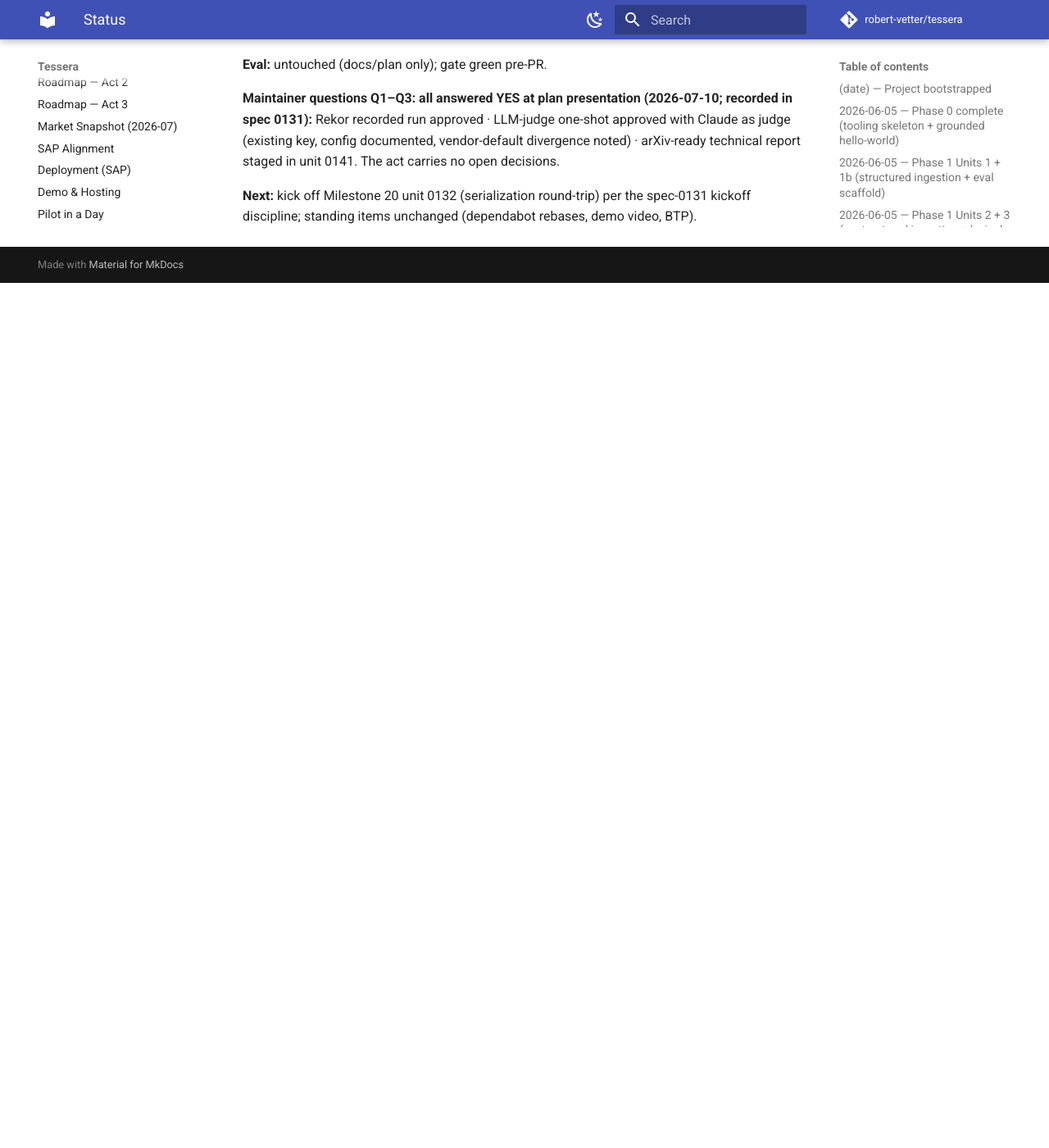
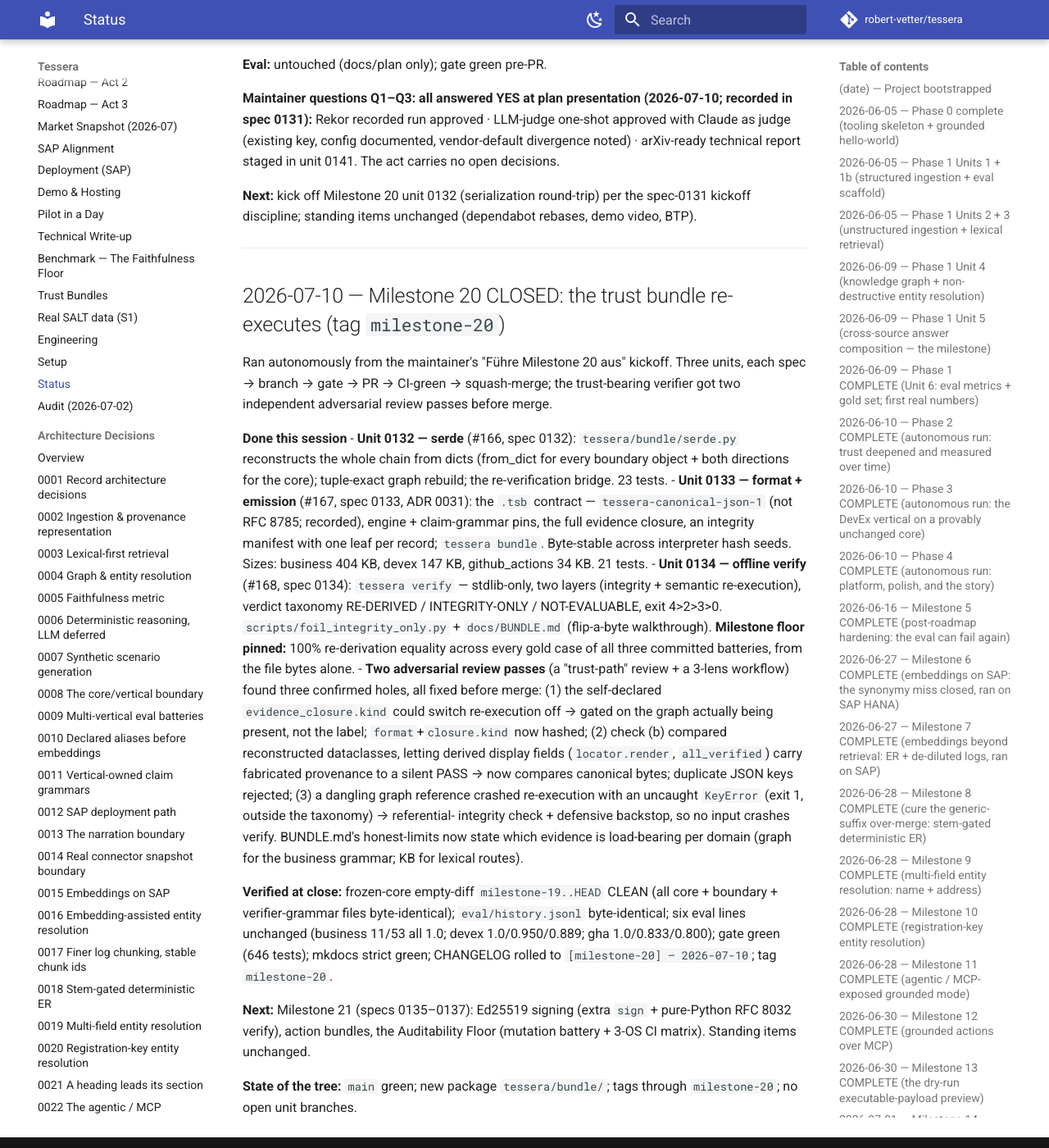
Before and after one commit to robert-vetter/tessera, an MkDocs documentation site: the page built from docs/STATUS.md, in a window 1280 px wide and 1400 px high, scrolled down 52112 px. Shown: the whole window at 82% size. Built offline with MkDocs 1.6.1 and Material for MkDocs 9.7.7, drawn with Linux system fonts in a browser that asks for light colours; comment, search, counter and statistics services are not loaded; before the commit the page ends 52457 px from its top, so only the background shows below that; some of the changed text lies outside the part shown.

Commit message:
docs: close Milestone 20 — trust bundles re-execute, frozen-core audit clean (#169)
CHANGELOG rolled to [milestone-20] — 2026-07-10; STATUS wrap with the
three units (0132 serde, 0133 format+emission, 0134 offline verify), the
two adversarial review passes and their three fixed holes, and the close
verification: frozen-core empty-diff milestone-19..HEAD clean, eval
byte-identical, gate green (646 tests).

Co-authored-by: Claude Fable 5 <noreply@anthropic.com>

```diff
--- a/docs/STATUS.md
+++ b/docs/STATUS.md
@@ -2603,3 +2603,58 @@ report staged in unit 0141. The act carries no open decisions.
 **Next:** kick off Milestone 20 unit 0132 (serialization round-trip)
 per the spec-0131 kickoff discipline; standing items unchanged
 (dependabot rebases, demo video, BTP).
+
+---
+
+## 2026-07-10 — Milestone 20 CLOSED: the trust bundle re-executes (tag `milestone-20`)
+
+Ran autonomously from the maintainer's "Führe Milestone 20 aus" kickoff.
+Three units, each spec → branch → gate → PR → CI-green → squash-merge;
+the trust-bearing verifier got two independent adversarial review passes
+before merge.
+
+**Done this session**
+- **Unit 0132 — serde** (#166, spec 0132): `tessera/bundle/serde.py`
+  reconstructs the whole chain from dicts (from_dict for every boundary
+  object + both directions for the core); tuple-exact graph rebuild; the
+  re-verification bridge. 23 tests.
+- **Unit 0133 — format + emission** (#167, spec 0133, ADR 0031): the
+  `.tsb` contract — `tessera-canonical-json-1` (not RFC 8785; recorded),
+  engine + claim-grammar pins, the full evidence closure, an integrity
+  manifest with one leaf per record; `tessera bundle`. Byte-stable across
+  interpreter hash seeds. Sizes: business 404 KB, devex 147 KB,
+  github_actions 34 KB. 21 tests.
+- **Unit 0134 — offline verify** (#168, spec 0134): `tessera verify` —
+  stdlib-only, two layers (integrity + semantic re-execution), verdict
+  taxonomy RE-DERIVED / INTEGRITY-ONLY / NOT-EVALUABLE, exit 4>2>3>0.
+  `scripts/foil_integrity_only.py` + `docs/BUNDLE.md` (flip-a-byte
+  walkthrough). **Milestone floor pinned:** 100% re-derivation equality
+  across every gold case of all three committed batteries, from the file
+  bytes alone.
+- **Two adversarial review passes** (a "trust-path" review + a 3-lens
+  workflow) found three confirmed holes, all fixed before merge:
+  (1) the self-declared `evidence_closure.kind` could switch
+  re-execution off → gated on the graph actually being present, not the
+  label; `format`+`closure.kind` now hashed; (2) check (b) compared
+  reconstructed dataclasses, letting derived display fields
+  (`locator.render`, `all_verified`) carry fabricated provenance to a
+  silent PASS → now compares canonical bytes; duplicate JSON keys
+  rejected; (3) a dangling graph reference crashed re-execution with an
+  uncaught `KeyError` (exit 1, outside the taxonomy) → referential-
+  integrity check + defensive backstop, so no input crashes verify.
+  BUNDLE.md's honest-limits now state which evidence is load-bearing per
+  domain (graph for the business grammar; KB for lexical routes).
+
+**Verified at close:** frozen-core empty-diff `milestone-19..HEAD` CLEAN
+(all core + boundary + verifier-grammar files byte-identical);
+`eval/history.jsonl` byte-identical; six eval lines unchanged
+(business 11/53 all 1.0; devex 1.0/0.950/0.889; gha 1.0/0.833/0.800);
+gate green (646 tests); mkdocs strict green; CHANGELOG rolled to
+`[milestone-20] — 2026-07-10`; tag `milestone-20`.
+
+**Next:** Milestone 21 (specs 0135–0137): Ed25519 signing (extra `sign`
++ pure-Python RFC 8032 verify), action bundles, the Auditability Floor
+(mutation battery + 3-OS CI matrix). Standing items unchanged.
+
+**State of the tree:** `main` green; new package `tessera/bundle/`; tags
+through `milestone-20`; no open unit branches.
```
Also changed, not shown: CHANGELOG.md (+36 -6 lines).
